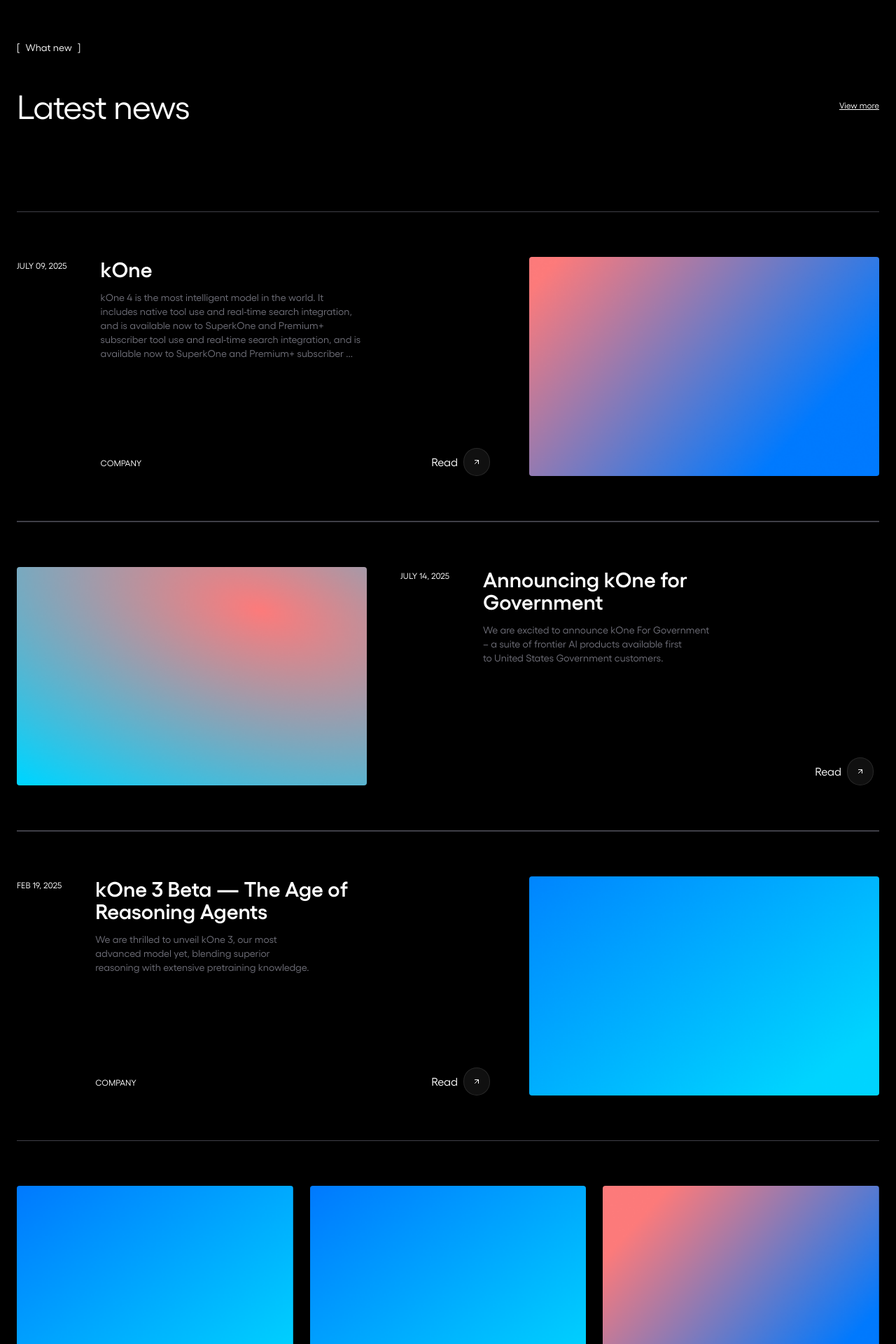
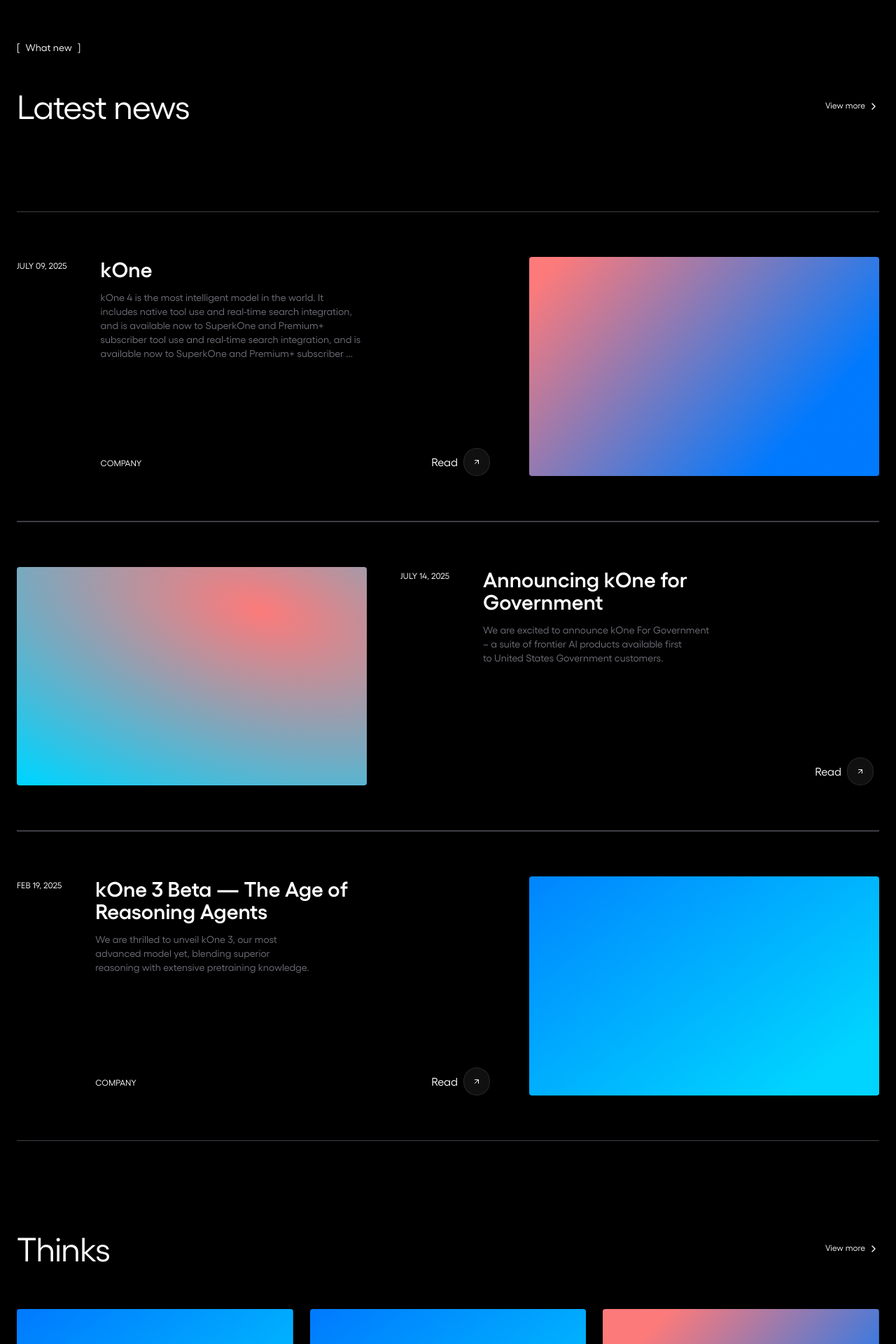
Before and after one commit to Piyush289kumar/kiorons_ai, a Next.js app: page / in a window 1280 px wide. Shown: the part 2100-4020 px from the top of the page at 70% size. Built offline with nearby package versions, Linux system fonts and the light colour scheme.

Commit message:
Enhance NewsSection with blog header and navigation links; update layout for improved user experience.

```diff
--- a/src/app/components/NewsSection.tsx
+++ b/src/app/components/NewsSection.tsx
@@ -1,5 +1,7 @@
+import { ChevronRight } from "lucide-react";
 import NewsFeaturedCard from "./NewsFeaturedCard";
 import NewsGridCard from "./NewsGridCard";
+import Link from "next/link";
 
 const blogData = [
   // Big card (first)
@@ -87,7 +89,7 @@ export default function NewsSection() {
   return (
     <section className="py-16 sm:py-32 pt-44 sm:pt-52 font-gellix">
       <div className="mx-auto w-full px-4 lg:px-6 xl:max-w-7xl">
-        {/* Header */}
+        {/*  News Header */}
         <div className="space-y-12">
           <div>
             <div className="mono-tag flex items-center gap-2 text-sm">
@@ -100,11 +102,12 @@ export default function NewsSection() {
                 Latest news
               </h2>
             </div>
-            <div className="flex flex-col gap-6 lg:flex-row lg:items-end lg:gap-12">
-              <p className="mt-3 w-full max-w-md flex-1 text-balance leading-6 underline text-xs">
+            <Link href="/news" className="flex items-center gap-1 group w-fit">
+              <span className="mt-3 text-xs text-balance leading-6 transition-colors group-hover:text-blue-300">
                 View more
-              </p>
-            </div>
+              </span>
+              <ChevronRight className="w-4 h-4 mt-4 transition-transform duration-200 group-hover:translate-x-1 group-hover:text-blue-300" />
+            </Link>
           </div>
         </div>
         {/* Featured Card */}
@@ -119,7 +122,26 @@ export default function NewsSection() {
     `}
           />
         ))}
-        {/* News Card Grid */}
+        {/* Blog Card Grid */}
+
+        {/*  Blog Header */}
+        <div className="space-y-12 mt-32">
+          <div className="flex flex-col gap-6 lg:flex-row lg:items-start lg:justify-between font-gellix">
+            <div className="max-w-xl space-y-12">
+              <h2 className="text-balance text-3xl md:text-2xl lg:text-5xl tracking-tight">
+                Thinks
+              </h2>
+            </div>
+
+            <Link href="/news" className="flex items-center gap-1 group w-fit">
+              <span className="mt-3 text-xs text-balance leading-6 transition-colors group-hover:text-blue-300">
+                View more
+              </span>
+              <ChevronRight className="w-4 h-4 mt-4 transition-transform duration-200 group-hover:translate-x-1 group-hover:text-blue-300" />
+            </Link>
+          </div>
+        </div>
+
         <div className="pt-16">
           <div className="grid gap-10 sm:gap-6 !gap-y-24 sm:grid-cols-2 lg:grid-cols-3">
             {blogData.slice(3, 6).map((blog, idx) => (
```
